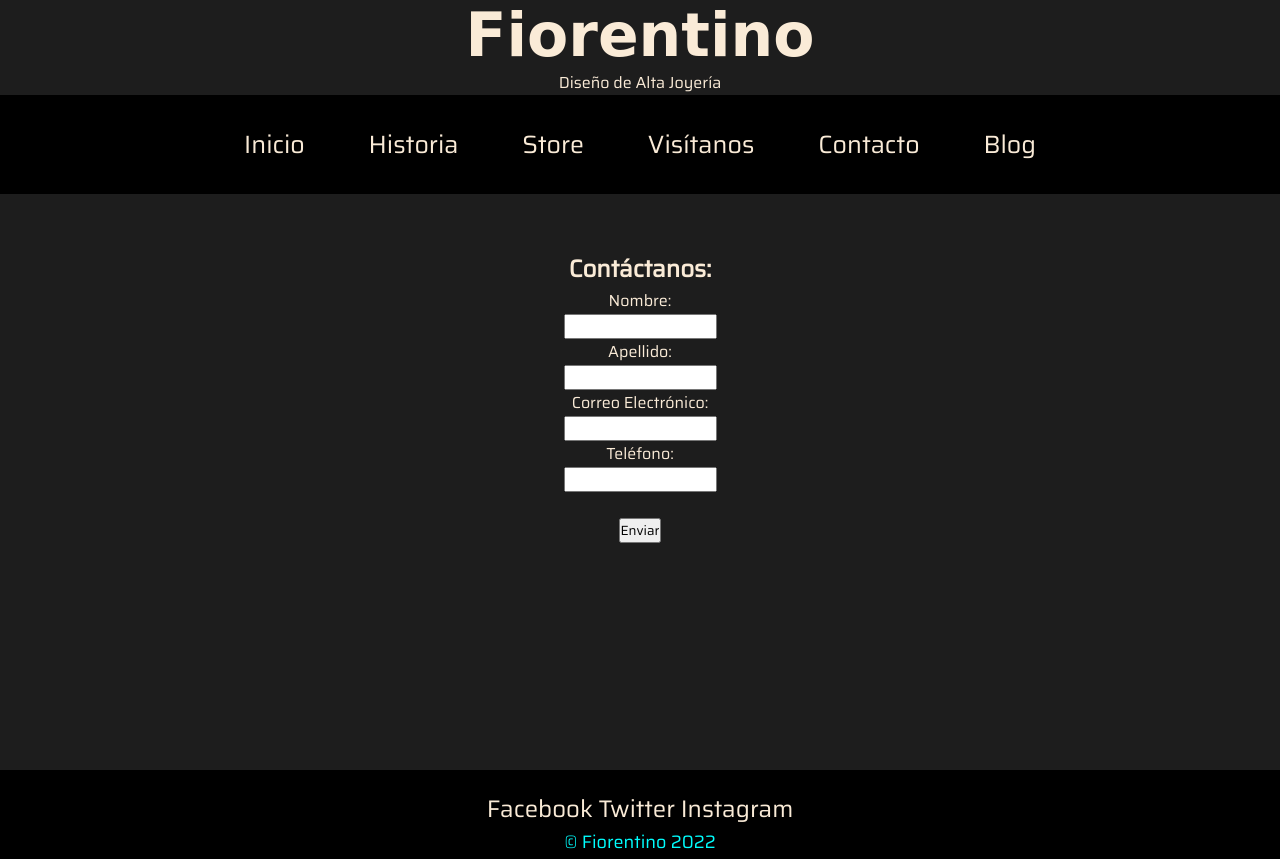
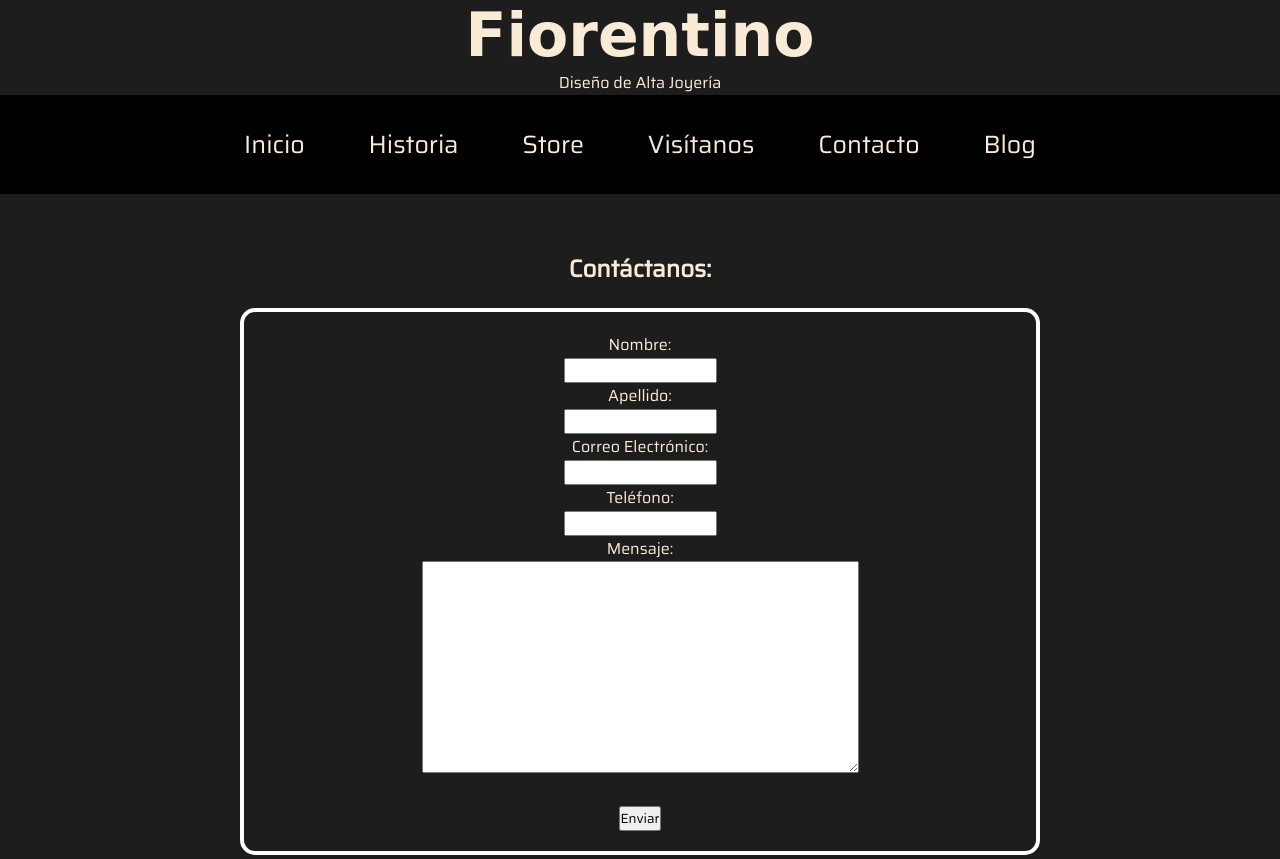
Before and after one commit to fiorentinoc/joyasWeb, a plain HTML site: page contact.html in a window 1280 px wide. Shown: the top 859 px of the page. Drawn offline with Linux system fonts and the light colour scheme; a web font is replaced by a local one.

Commit message:
1er Preentrega TPF 20220403

```diff
--- a/contact.html
+++ b/contact.html
@@ -33,7 +33,8 @@
         <!--Contenido-->
         <section>
             <h2>Contáctanos:</h2>
-            <div class="form">
+            <section class="container">
+                <div class="card card__bdr">
                     <form action="" method="post">
                         <label for="name">Nombre:</label><br>
                         <input type="text" id="name" name="name"><br>
@@ -42,10 +43,13 @@
                         <label for="email">Correo Electrónico:</label><br>
                         <input type="email" id="email" name="email"><br>
                         <label for="telefono">Teléfono:</label><br>
-                    <input type="tel" id="telefono" name="telefono"><br><br>
+                        <input type="tel" id="telefono" name="telefono"><br>
+                        <label for="mensaje">Mensaje:</label><br>
+                        <textarea name="mensaje" id="mensaje" cols="60" rows="10"></textarea><br><br>
                         <input type="submit" value="Enviar">
                     </form>
                 </div>
+            </section>
         </section>
     </main>
     <!-- Pie de Página -->
--- a/css/style.css
+++ b/css/style.css
@@ -56,7 +56,8 @@ main {
 
     width: 100%;
     color: antiquewhite;
-    height:65vh;
+    height: fit-content;
+    /*border: 3px solid red;*/
 }
 section h2 {
     text-align: center;
@@ -65,35 +66,37 @@ section h2 {
 .mostrador {
     text-align: center;
 }
-/*main .mhome {
-    background-image: url(img/anillo2.jpg);
-    background-size: cover; */
+
+.article h3 {
+    margin-bottom: 0px;
 }
-/* MAIN Historia ---------------------------------------*/
-.article {
-    margin: 30px;
-    padding: 15px;
+/* MAIN Store & Historia-----------------------------*/
+.container {
+    width:fit-content;
+    height: auto;
+    margin-left: auto;
+    margin-right: auto;
+    /*border: 3px solid red;*/
 }
-.article h3 {
-    margin-bottom: 10px;
-}
-/* MAIN Store ---------------------------------------*/
+
 .card {
-    width: 80vw;
+    width: 800px;
     margin: 20px;
     padding: 20px;
     text-align: center;
+
+    border-radius: 15px;
+}
+.card__bdr {
     border: 4px solid white;
-    border-radius: 15px;
-    ;
 }
 
 .card__img {
     float: left;
-
 }
-.card__img .imagen {
-    width: 23vw;
+.card__img > .imagen {
+    width: 300px;
+    border-radius: 8px;
 }
 .card__description {
     width: 100%;
@@ -112,9 +115,6 @@ section h2 {
     text-align: center;
 }
 /* MAIN Contact -------------------------------------*/
-.form {
-    text-align: center;
-}
 /* FOOTER -------------------------------------------*/
 .footer {
     text-align: center;
@@ -125,6 +125,9 @@ section h2 {
 .footer__redes {
     font-size: x-large;
 }
+.footer__redes a {
+    padding: 20px;
+}
 .footer__copy {
     font-size:large;
     color: aqua;
```
Also changed, not shown: about.html (+4 -2 lines), blog.html (+3 -1 lines), store.html (+3 -3 lines). Lines whose indentation alone changed are shown as unchanged.
